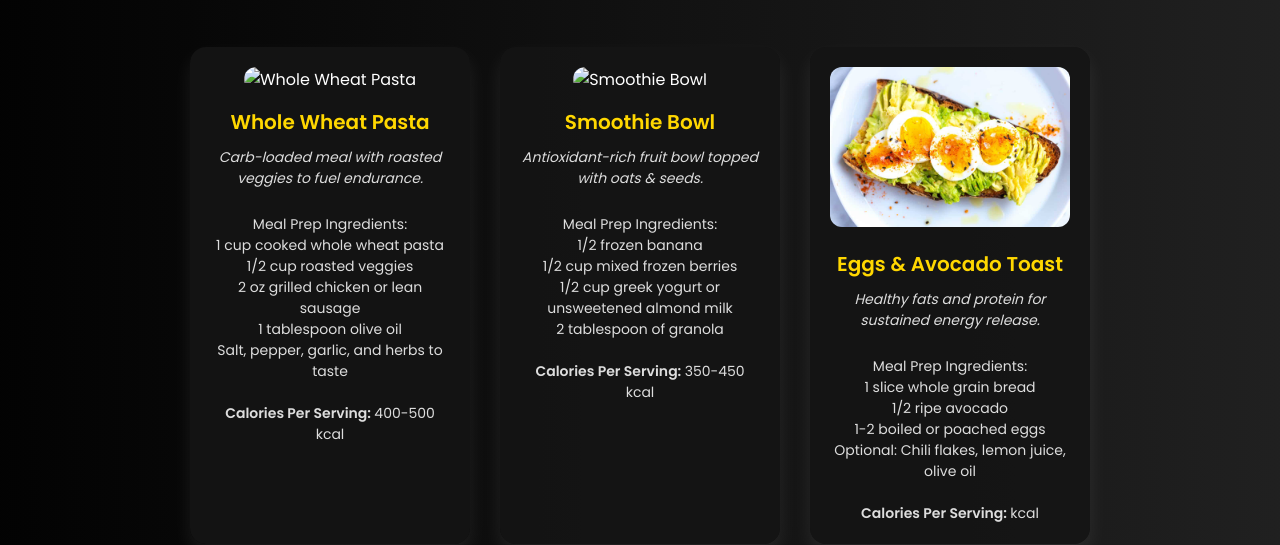
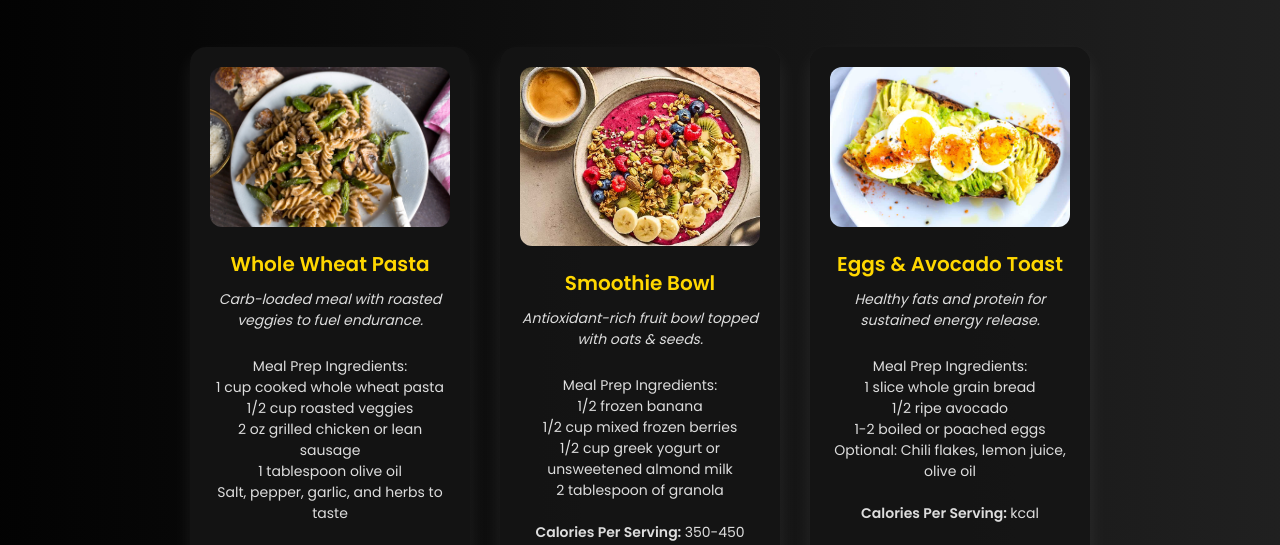
Before and after one commit to chardue/BroTein, a plain HTML site: page HTML/endurance-mealprep.html in a window 1280 px wide. Shown: the part 253-798 px from the top of the page. Drawn offline with Linux system fonts and the light colour scheme.

Commit message:
meal prep

```diff
--- a/HTML/endurance-mealprep.html
+++ b/HTML/endurance-mealprep.html
@@ -36,7 +36,7 @@
 
     <div class="meal-grid">
       <div class="meal-card">
-        <img src="../pasta-veggies.jpg" alt="Whole Wheat Pasta" />
+        <img src="../beginner/pasta-veggies.jpg" alt="Whole Wheat Pasta" />
         <h3>Whole Wheat Pasta</h3>
         <p><em>Carb-loaded meal with roasted veggies to fuel endurance.</em></p> <br>
         <p>Meal Prep Ingredients: <br>
@@ -49,7 +49,7 @@
         </p>
       </div>
       <div class="meal-card">
-        <img src="../smoothie-bowl.jpg" alt="Smoothie Bowl" />
+        <img src="../beginner/smoothie-bowl.jpg" alt="Smoothie Bowl" />
         <h3>Smoothie Bowl</h3>
         <p><em>Antioxidant-rich fruit bowl topped with oats & seeds.</em></p> <br>
         <p>Meal Prep Ingredients: <br>
```
